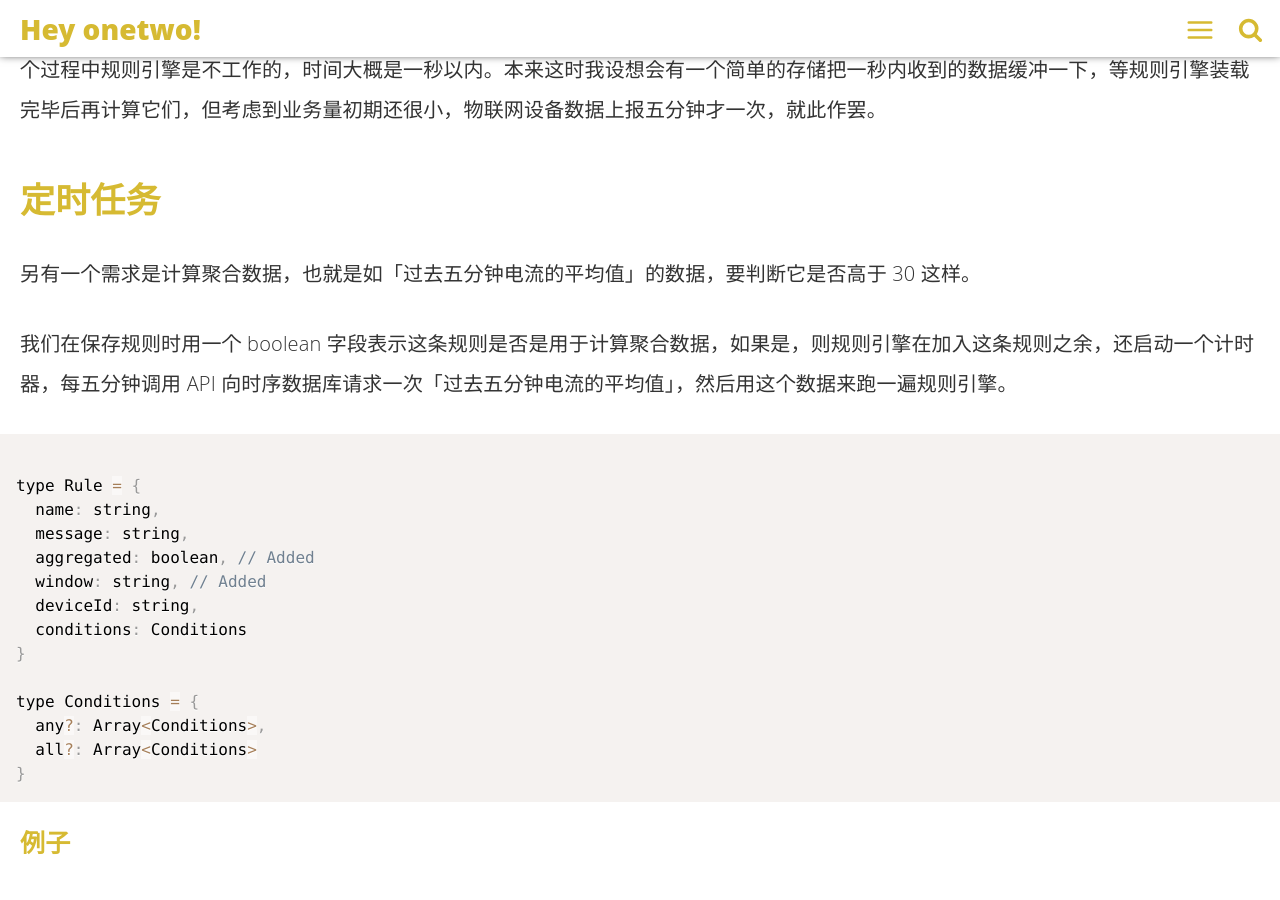
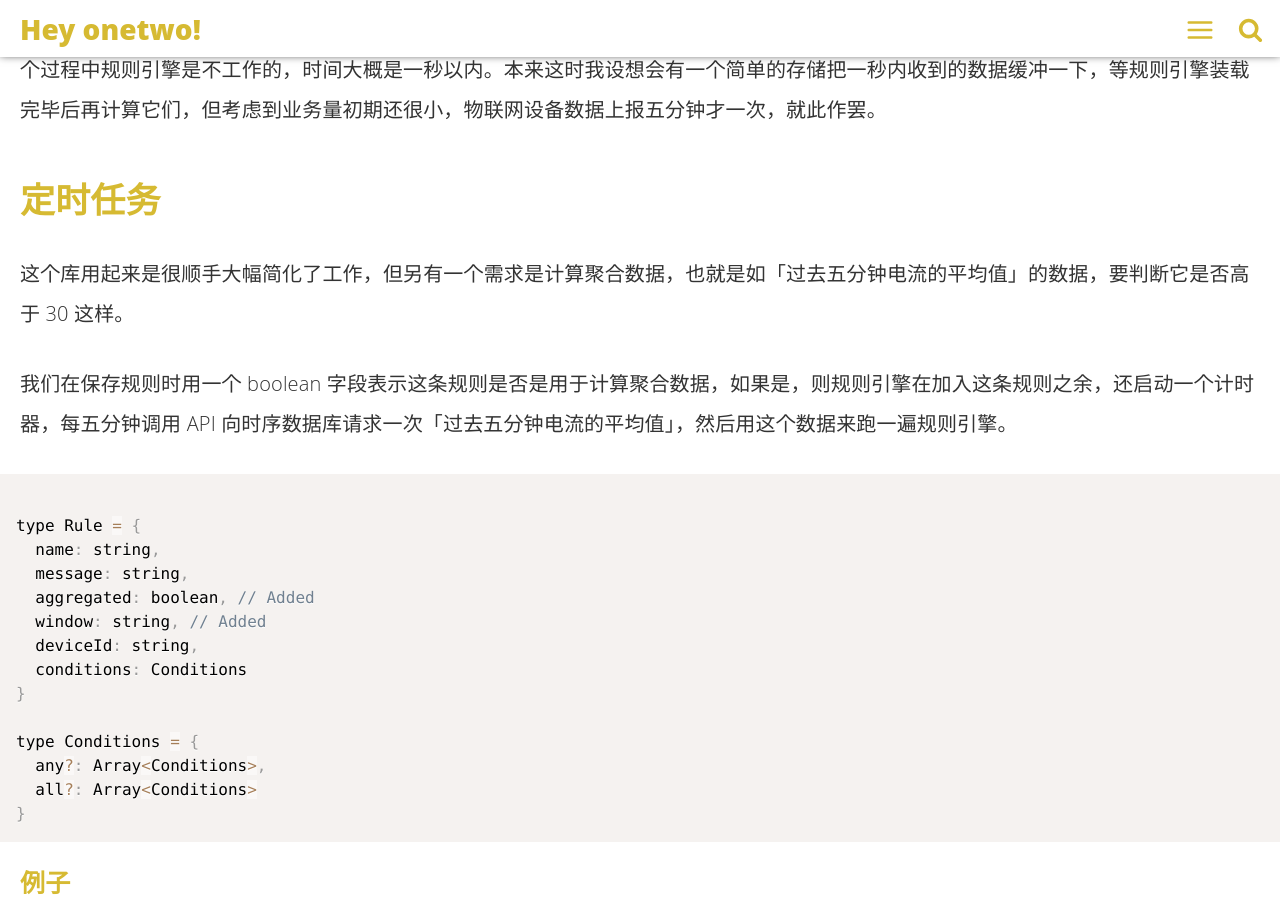
Before and after one commit to linonetwo/linonetwo.github.io, a Jekyll site: the page built from _posts/2017-02-06-搞一个简单的规则引擎.md, in a window 1280 px wide and 900 px high, scrolled down 5356 px. Built offline with Jekyll 4.4.1, drawn with Linux system fonts in a browser that asks for light colours; comment, search, counter and statistics services are not loaded.

Commit message:
自谦一下

```diff
--- a/_posts/2017-02-06-搞一个简单的规则引擎.md
+++ b/_posts/2017-02-06-搞一个简单的规则引擎.md
@@ -140,7 +140,7 @@ type DeviceRawData = {
 
 ## 定时任务
 
-另有一个需求是计算聚合数据，也就是如「过去五分钟电流的平均值」的数据，要判断它是否高于 30 这样。
+这个库用起来是很顺手大幅简化了工作，但另有一个需求是计算聚合数据，也就是如「过去五分钟电流的平均值」的数据，要判断它是否高于 30 这样。
 
 我们在保存规则时用一个 boolean 字段表示这条规则是否是用于计算聚合数据，如果是，则规则引擎在加入这条规则之余，还启动一个计时器，每五分钟调用 API 向时序数据库请求一次「过去五分钟电流的平均值」，然后用这个数据来跑一遍规则引擎。
 
```
